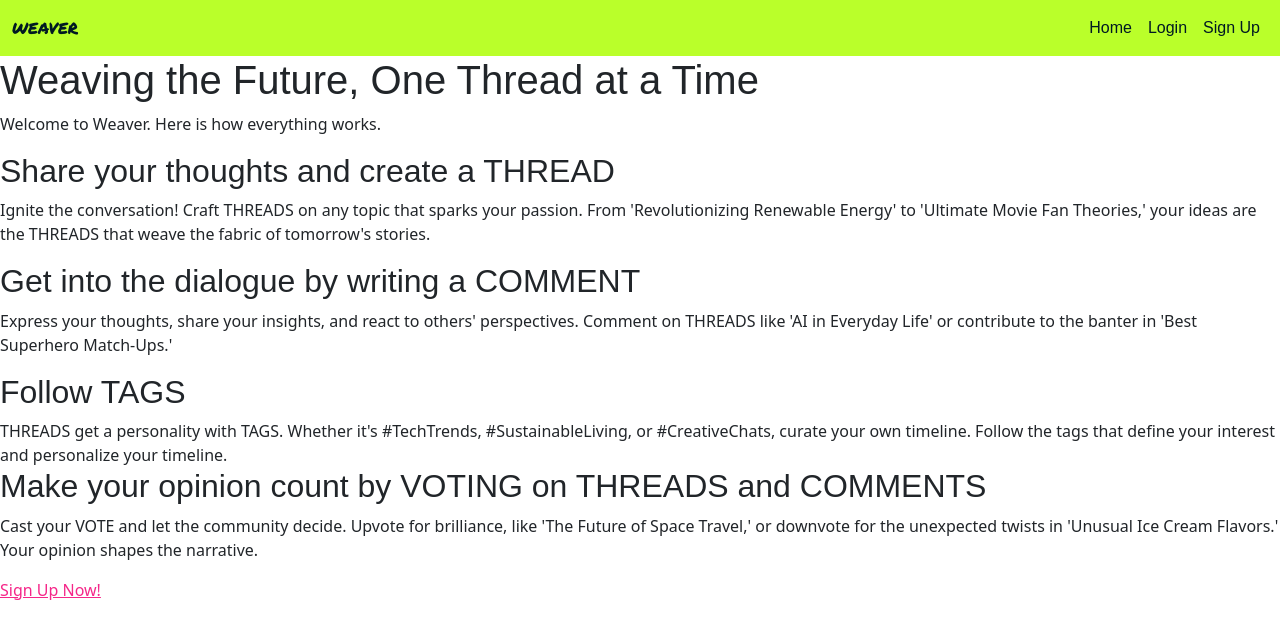
After one commit to DasUnicorn/WordWeave, a Django app: page /info/ in a window 1280 px wide. The commit adds this page. Shown: the top 639 px of the page. Run offline with Django 4.2, Linux system fonts and the light colour scheme; parts of the project's set-up code (start-up, migrations or seed data) failed here and were passed over; some web fonts are replaced.

Commit message:
feat: add information page, #45

```diff
--- a/weave_manager/templates/index.html
+++ b/weave_manager/templates/index.html
@@ -9,6 +9,7 @@
 <div class="banner-content p-5">
     <h2 class="banner-box p-2">Threads of Thought, Waves of Conversation.</h2>
     <p class="mt-5">Welcome to Weaver, where ideas become conversations. Sign up or log in now and let your words weave the story of tomorrow.</p>
+    <a href={% url 'info' %}> ... more Infos</a>
 </div>
 <div class="container-fluid">
     {% if request.user.is_authenticated %}
--- /dev/null
+++ b/weave_manager/templates/info.html
@@ -0,0 +1,19 @@
+{% extends "base.html" %}
+{% block content %}
+<h1>Weaving the Future, One Thread at a Time</h1>
+<p>Welcome to Weaver. Here is how everything works.</p>
+
+<h2>Share your thoughts and create a THREAD</h2>
+<p>Ignite the conversation! Craft THREADS on any topic that sparks your passion. From 'Revolutionizing Renewable Energy' to 'Ultimate Movie Fan Theories,' your ideas are the THREADS that weave the fabric of tomorrow's stories.</p>
+
+<h2>Get into the dialogue by writing a COMMENT</h2>
+<p>Express your thoughts, share your insights, and react to others' perspectives. Comment on THREADS like 'AI in Everyday Life' or contribute to the banter in 'Best Superhero Match-Ups.'</p>
+
+<h2>Follow TAGS</h2>
+THREADS get a personality with TAGS. Whether it's #TechTrends, #SustainableLiving, or #CreativeChats, curate your own timeline. Follow the tags that define your interest and personalize your timeline.
+
+<h2>Make your opinion count by VOTING on THREADS and COMMENTS</h2>
+<p> Cast your VOTE and let the community decide. Upvote for brilliance, like 'The Future of Space Travel,' or downvote for the unexpected twists in 'Unusual Ice Cream Flavors.' Your opinion shapes the narrative.</p>
+
+<a href="{% url 'account_signup' %}">Sign Up Now!</a>
+{% endblock %}
--- a/weave_manager/urls.py
+++ b/weave_manager/urls.py
@@ -1,5 +1,5 @@
 from . import views
-from .views import CreateThreadView, AddCommentView, ThreadDetailView, upvote_thread, downvote_thread, upvote_comment, downvote_comment
+from .views import CreateThreadView, InfoView, AddCommentView, ThreadDetailView, upvote_thread, downvote_thread, upvote_comment, downvote_comment
 from django.urls import path
 
 urlpatterns = [
@@ -11,4 +11,5 @@ urlpatterns = [
     path('downvote_comment/<int:comment_id>/', downvote_comment, name='downvote_comment'),
     path('thread/<slug:slug>/add_comment/', AddCommentView.as_view(), name='add_comment'),
     path('thread/<slug:slug>/', ThreadDetailView.as_view(), name='thread_detail'),
+    path('info/', InfoView.as_view(), name='info'),
 ]
--- a/weave_manager/views.py
+++ b/weave_manager/views.py
@@ -2,7 +2,7 @@ from django.views import generic
 from .models import Thread, Comment
 from django.shortcuts import render, redirect
 from django.contrib.auth.mixins import LoginRequiredMixin
-from django.views.generic import DetailView
+from django.views.generic import DetailView, TemplateView
 from django.views.generic.edit import FormView
 from .forms import ThreadForm
 from django.urls import reverse_lazy
@@ -16,6 +16,9 @@ from django.shortcuts import get_object_or_404, redirect
 class GlobalTimeline(generic.ListView):
     queryset = Thread.objects.all()
     template_name = "index.html"
+
+class InfoView(TemplateView):
+    template_name = "info.html"
 
 #  LoginRequiredMixin is used to ensure that only logged-in users can create threads.
 class CreateThreadView(LoginRequiredMixin, FormView):
```
